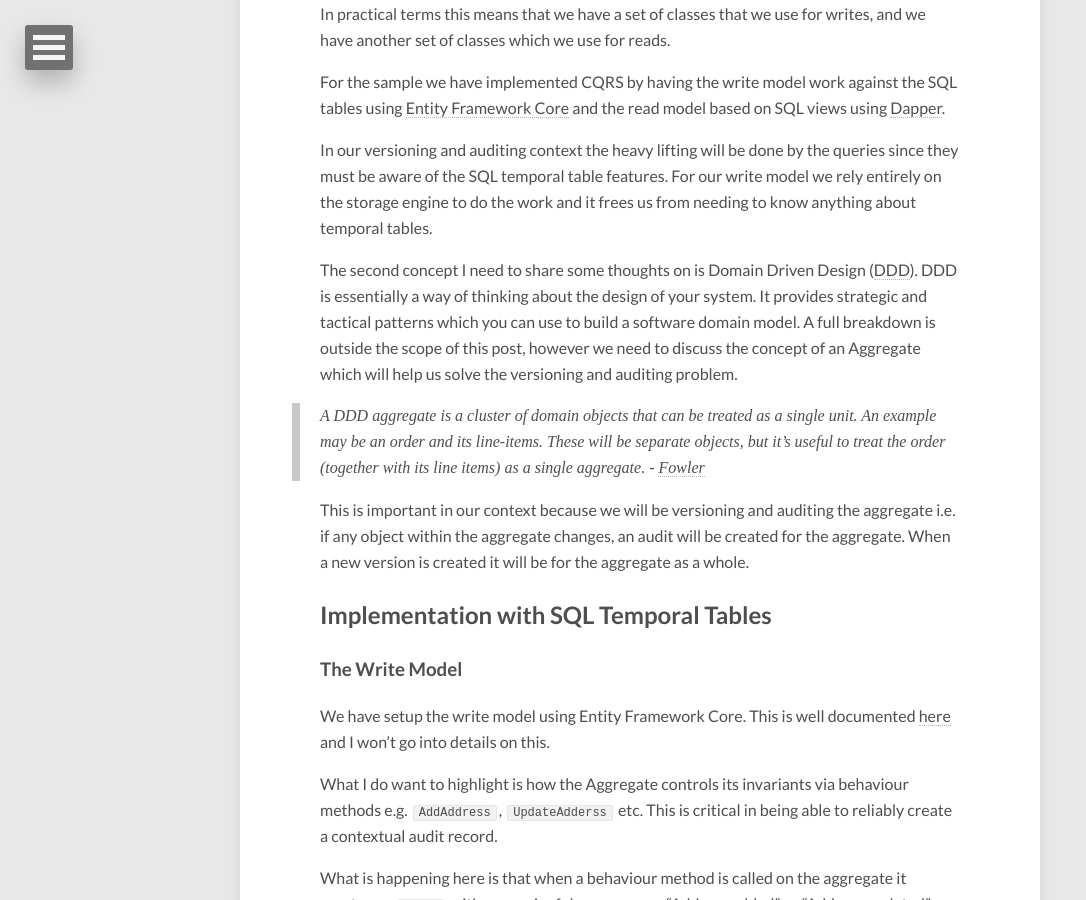
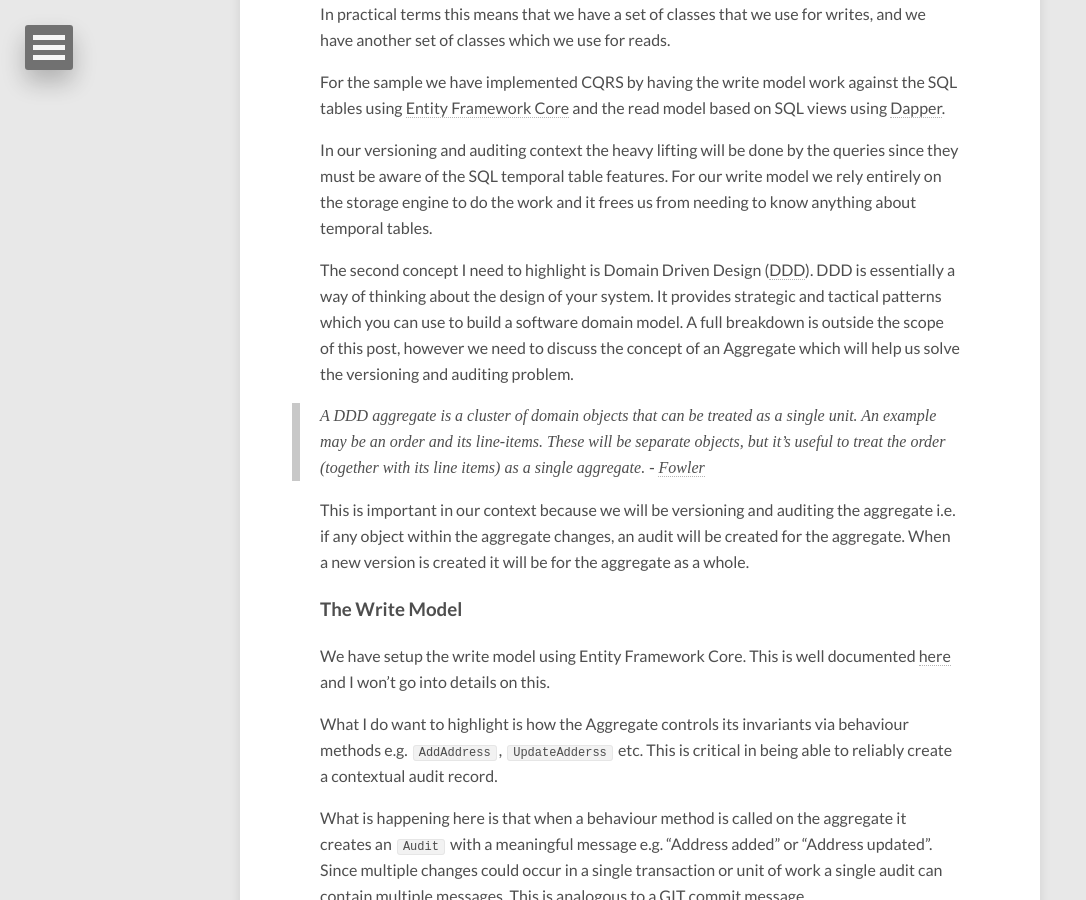
Before and after one commit to RossJayJones/rossjayjones.github.io, a Jekyll site: the page built from _posts/2018-11-13-first-class- versioning-and-auditing-with-sql-temporal-tables.md, in a window 1280 px wide and 900 px high, scrolled down 4118 px. Shown: the whole window, without its empty margins (0-1086 px from the left). Built offline with Jekyll 4.4.1, drawn with Linux system fonts in a browser that asks for light colours; nearby versions of some CDN libraries.

Commit message:
Remove redunant headers

```diff
--- a/_posts/2018-11-13-first-class- versioning-and-auditing-with-sql-temporal-tables.md
+++ b/_posts/2018-11-13-first-class- versioning-and-auditing-with-sql-temporal-tables.md
@@ -95,13 +95,11 @@ For the sample we have implemented CQRS by having the write model work against t
 
 In our versioning and auditing context the heavy lifting will be done by the queries since they must be aware of the SQL temporal table features. For our write model we rely entirely on the storage engine to do the work and it frees us from needing to know anything about temporal tables.
 
-The second concept I need to share some thoughts on is Domain Driven Design ([DDD][11]{:target="_blank"}). DDD is essentially a way of thinking about the design of your system. It provides strategic and tactical patterns which you can use to build a software domain model. A full breakdown is outside the scope of this post, however we need to discuss the concept of an Aggregate which will help us solve the versioning and auditing problem.
+The second concept I need to highlight is Domain Driven Design ([DDD][11]{:target="_blank"}). DDD is essentially a way of thinking about the design of your system. It provides strategic and tactical patterns which you can use to build a software domain model. A full breakdown is outside the scope of this post, however we need to discuss the concept of an Aggregate which will help us solve the versioning and auditing problem.
 
 > A DDD aggregate is a cluster of domain objects that can be treated as a single unit. An example may be an order and its line-items. These will be separate objects, but it's useful to treat the order (together with its line items) as a single aggregate. - [Fowler][11]{:target="_blank"}
 
 This is important in our context because we will be versioning and auditing the aggregate i.e. if any object within the aggregate changes, an audit will be created for the aggregate. When a new version is created it will be for the aggregate as a whole.
-
-## Implementation with SQL Temporal Tables
 
 ### The Write Model
 
```
